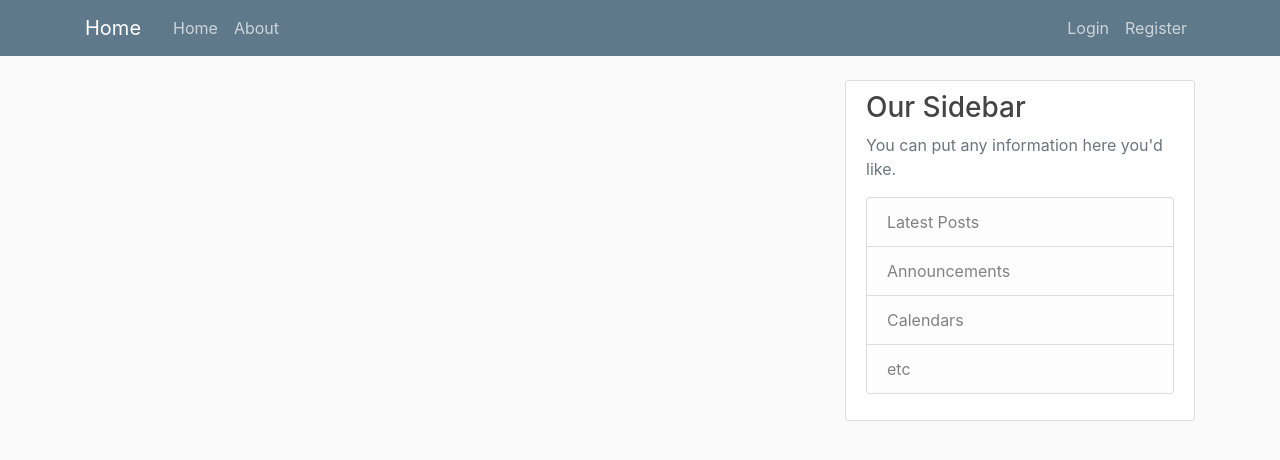
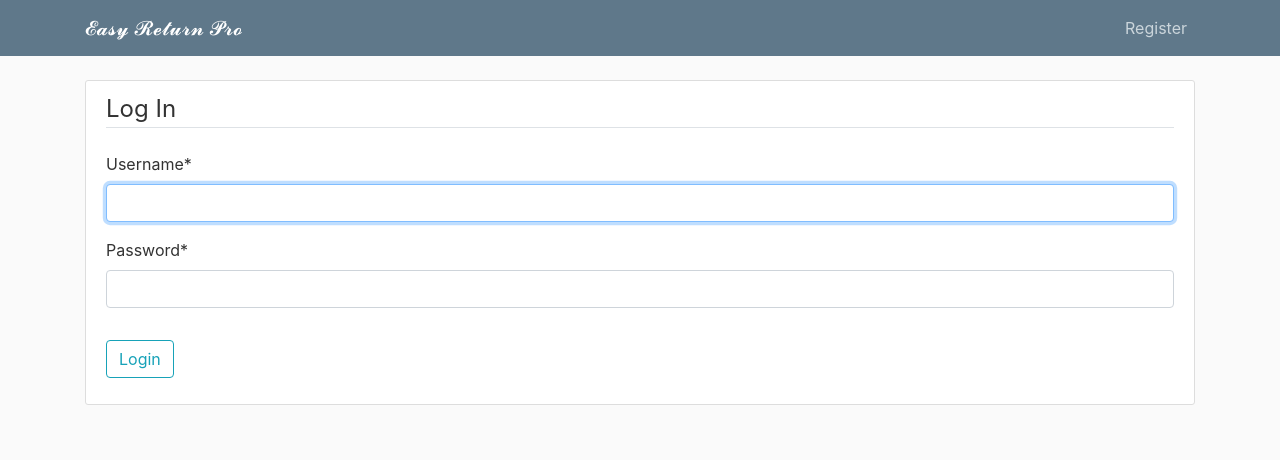
Before and after one commit to layesh/TaxLoverProject, a Django app: page / in a window 1280 px wide. Shown: the top 460 px of the page. Run offline with Django 3.2, Linux system fonts and the light colour scheme; data that the repository does not hold is empty; some libraries are stand-ins or nearby versions.

Commit message:
Improved navigations.

```diff
--- a/TaxLoverProject/settings.py
+++ b/TaxLoverProject/settings.py
@@ -128,5 +128,5 @@ MEDIA_URL = '/media/'
 
 CRISPY_TEMPLATE_PACK = 'bootstrap4'
 
-LOGIN_REDIRECT_URL = 'tax-lover-home'
+LOGIN_REDIRECT_URL = 'dashboard'
 LOGIN_URL = 'login'
--- a/TaxLoverProject/urls.py
+++ b/TaxLoverProject/urls.py
@@ -15,7 +15,6 @@ Including another URLconf
 """
 from django.contrib import admin
 from django.urls import include, path
-from users import views as user_views
 from django.contrib.auth import views as auth_views
 from django.conf import settings
 from django.conf.urls.static import static
--- a/taxlover/templates/taxlover/base.html
+++ b/taxlover/templates/taxlover/base.html
@@ -22,24 +22,27 @@
 <header class="site-header">
     <nav class="navbar navbar-expand-md navbar-dark bg-steel fixed-top">
         <div class="container">
-            <a class="navbar-brand mr-4" href="{% url 'tax-lover-home' %}">Home</a>
+            {% if user.is_authenticated %}
+                <a class="navbar-brand mr-4" href="{% url 'dashboard' %}">𝓔𝓪𝓼𝔂 𝓡𝓮𝓽𝓾𝓻𝓷 𝓟𝓻𝓸</a>
+            {% else %}
+                <a class="navbar-brand mr-4" href="{% url 'tax-lover-home' %}">𝓔𝓪𝓼𝔂 𝓡𝓮𝓽𝓾𝓻𝓷 𝓟𝓻𝓸</a>
+            {% endif %}
             <button class="navbar-toggler" type="button" data-toggle="collapse" data-target="#navbarToggle"
                     aria-controls="navbarToggle" aria-expanded="false" aria-label="Toggle navigation">
                 <span class="navbar-toggler-icon"></span>
             </button>
             <div class="collapse navbar-collapse" id="navbarToggle">
                 <div class="navbar-nav mr-auto">
-                    <a class="nav-item nav-link" href="{% url 'tax-lover-home' %}">Home</a>
-                    <a class="nav-item nav-link" href="{% url 'tax-lover-about' %}">About</a>
+{#                    <a class="nav-item nav-link" href="{% url 'tax-lover-home' %}">Dashboard</a>#}
+{#                    <a class="nav-item nav-link" href="{% url 'tax-lover-about' %}">About</a>#}
                 </div>
                 <!-- Navbar Right Side -->
                 <div class="navbar-nav">
                     {% if user.is_authenticated %}
-                        <a class="nav-item nav-link" href="{% url 'salary-create' %}">New Salary</a>
+{#                        <a class="nav-item nav-link" href="{% url 'salary-create' %}">New Salary</a>#}
                         <a class="nav-item nav-link" href="{% url 'profile' %}">Profile</a>
                         <a class="nav-item nav-link" href="{% url 'logout' %}">Logout</a>
                     {% else %}
-                        <a class="nav-item nav-link" href="{% url 'login' %}">Login</a>
                         <a class="nav-item nav-link" href="{% url 'register' %}">Register</a>
                     {% endif %}
                 </div>
@@ -49,7 +52,7 @@
 </header>
 <main role="main" class="container">
     <div class="row">
-        <div class="col-md-8">
+        <div class="col-md-12">
             {% if messages %}
                 {% for message in messages %}
                     <div class="alert alert-{{ message.tags }}">
@@ -59,19 +62,19 @@
             {% endif %}
             {% block content %}{% endblock %}
         </div>
-        <div class="col-md-4">
-            <div class="content-section">
-                <h3>Our Sidebar</h3>
-                <p class='text-muted'>You can put any information here you'd like.
-                <ul class="list-group">
-                    <li class="list-group-item list-group-item-light">Latest Posts</li>
-                    <li class="list-group-item list-group-item-light">Announcements</li>
-                    <li class="list-group-item list-group-item-light">Calendars</li>
-                    <li class="list-group-item list-group-item-light">etc</li>
-                </ul>
-                </p>
-            </div>
-        </div>
+{#        <div class="col-md-4">#}
+{#            <div class="content-section">#}
+{#                <h3>Our Sidebar</h3>#}
+{#                <p class='text-muted'>You can put any information here you'd like.#}
+{#                <ul class="list-group">#}
+{#                    <li class="list-group-item list-group-item-light">Latest Posts</li>#}
+{#                    <li class="list-group-item list-group-item-light">Announcements</li>#}
+{#                    <li class="list-group-item list-group-item-light">Calendars</li>#}
+{#                    <li class="list-group-item list-group-item-light">etc</li>#}
+{#                </ul>#}
+{#                </p>#}
+{#            </div>#}
+{#        </div>#}
     </div>
 </main>
 
--- a/taxlover/urls.py
+++ b/taxlover/urls.py
@@ -7,10 +7,12 @@ from .views import (
     SalaryDeleteView
 )
 from . import views
+from django.contrib.auth import views as auth_views
 
 urlpatterns = [
     # path('', views.home, name='tax-lover-home'),
-    path('', SalaryListView.as_view(), name='tax-lover-home'),
+    path('', auth_views.LoginView.as_view(template_name='users/login.html'), name='tax-lover-home'),
+    path('dashboard', SalaryListView.as_view(), name='dashboard'),
     path('salary/<int:pk>/', SalaryDetailView.as_view(), name='salary-detail'),
     path('salary/new/', SalaryCreateView.as_view(), name='salary-create'),
     path('salary/<int:pk>/update/', SalaryUpdateView.as_view(), name='salary-update'),
--- a/users/templates/users/login.html
+++ b/users/templates/users/login.html
@@ -2,6 +2,7 @@
 {% load crispy_forms_tags %}
 {% block content %}
     <div class="content-section">
+        {% if not user.is_authenticated %}
             <form method="POST">
                 {% csrf_token %}
                 <fieldset class="form-group">
@@ -12,10 +13,13 @@
                     <button class="btn btn-outline-info" type="submit">Login</button>
                 </div>
             </form>
-        <div class="border-top pt-3">
-            <small class="text-muted">
-                Need An Account? <a class="ml-2" href="{% url 'register' %}">Sign Up Now</a>
-            </small>
-        </div>
+        {% else %}
+
+        {% endif %}
+{#        <div class="border-top pt-3">#}
+{#            <small class="text-muted">#}
+{#                Need An Account? <a  href="{% url 'register' %}">Register</a>Now#}
+{#            </small>#}
+{#        </div>#}
     </div>
 {% endblock content %}
```
Lines whose indentation alone changed are shown as unchanged.
